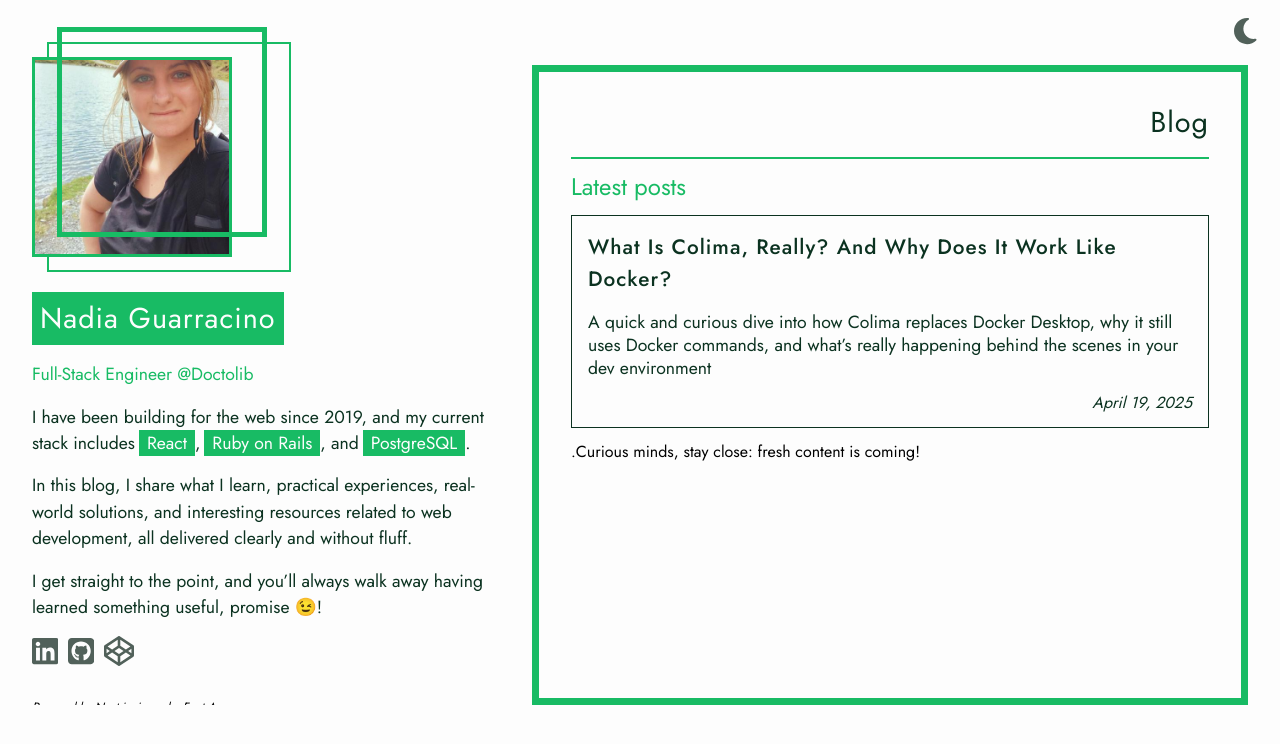
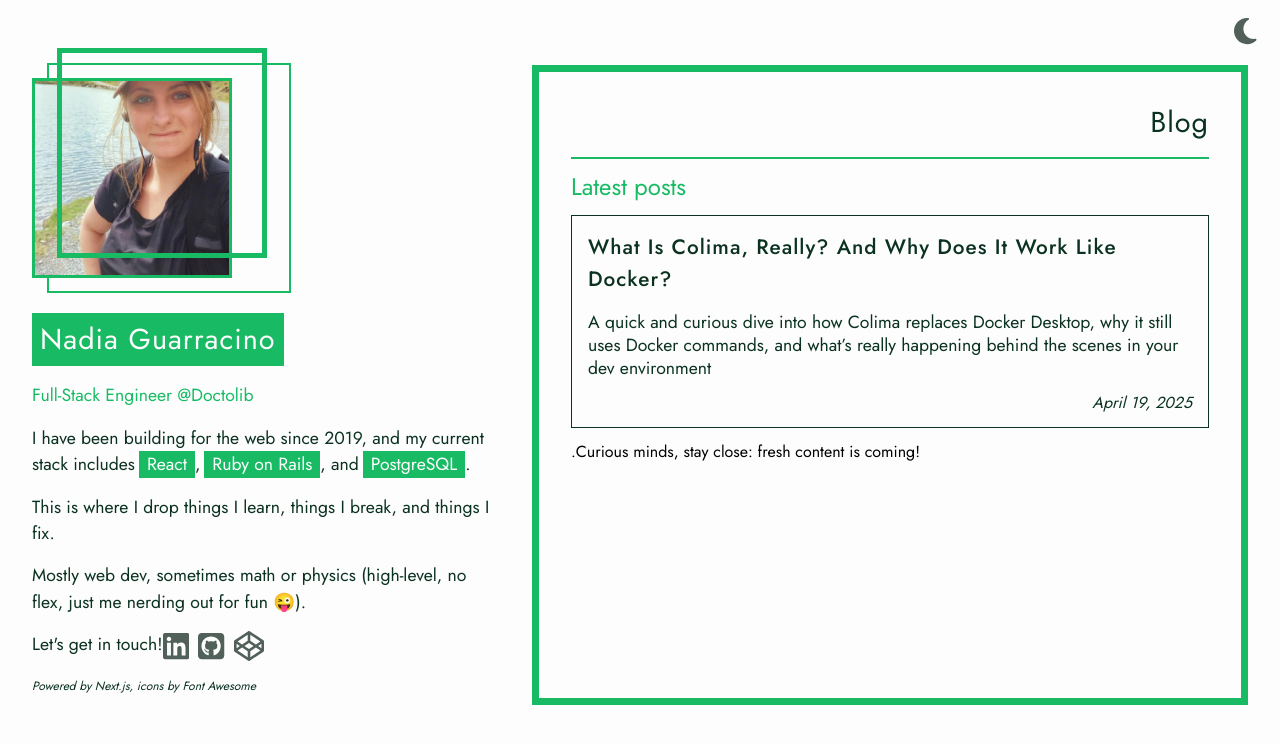
Before and after one commit to JackGarrus/nadyg-website, a Next.js app: page / in a window 1280 px wide. Shown: the top 744 px of the page. Built offline with nearby package versions, Linux system fonts and the light colour scheme.

Commit message:
update about section

```diff
--- a/src/app/components/AboutSection.module.css
+++ b/src/app/components/AboutSection.module.css
@@ -48,6 +48,7 @@
 .credits {
   display: none;
   font-size: 12px;
+  color: var(--normal);
 }
 
 .contacts {
--- a/src/app/components/AboutSection.tsx
+++ b/src/app/components/AboutSection.tsx
@@ -49,17 +49,19 @@ export default function AboutSection() {
         </p>
         <br />
         <p className={t.aboutParagraph}>
-          In this blog, I share what I learn, practical experiences, real-world
-          solutions, and interesting resources related to web development, all
-          delivered clearly and without fluff.
+          This is where I drop things I learn, things I break, and things I fix.
         </p>
         <br />
         <p className={t.aboutParagraph}>
-          I get straight to the point, and you’ll always walk away having
-          learned something useful, promise 😉!
+          Mostly web dev, sometimes math or physics (high-level, no flex, just
+          me nerding out for fun 😜).
         </p>
         <br />
+        <div>
           <div className={s.contacts}>
+            <p className={clsx(t.aboutParagraph, l.pr8)}>
+              Let&#39;s get in touch!
+            </p>
             <Link
               key="/linkedin"
               href="https://www.linkedin.com/in/nadia-guarracino17/"
@@ -85,7 +87,7 @@ export default function AboutSection() {
               <Codepen className="icon" />
             </Link>
           </div>
-        <br />
+        </div>
         <br />
         <i className={s.credits}>Powered by Next.js, icons by Font Awesome</i>
       </div>
```
Lines whose indentation alone changed are shown as unchanged.
